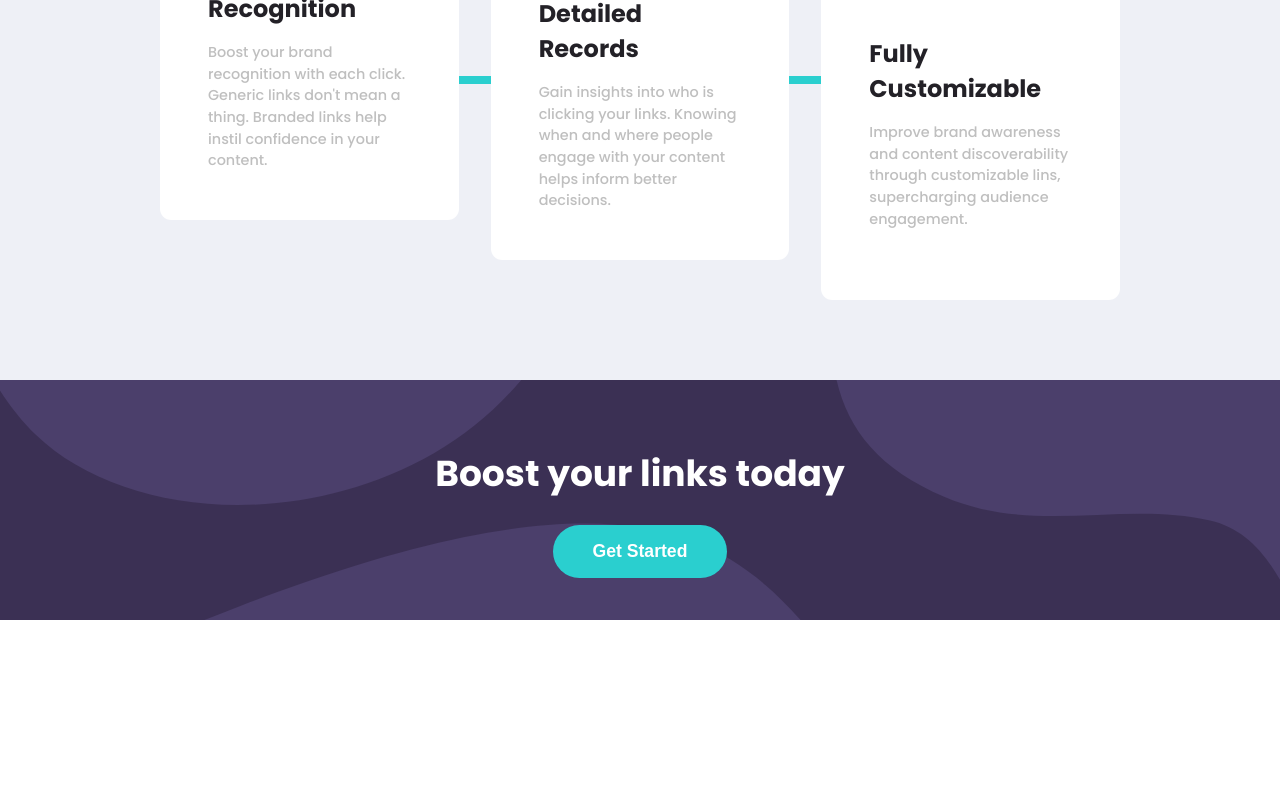
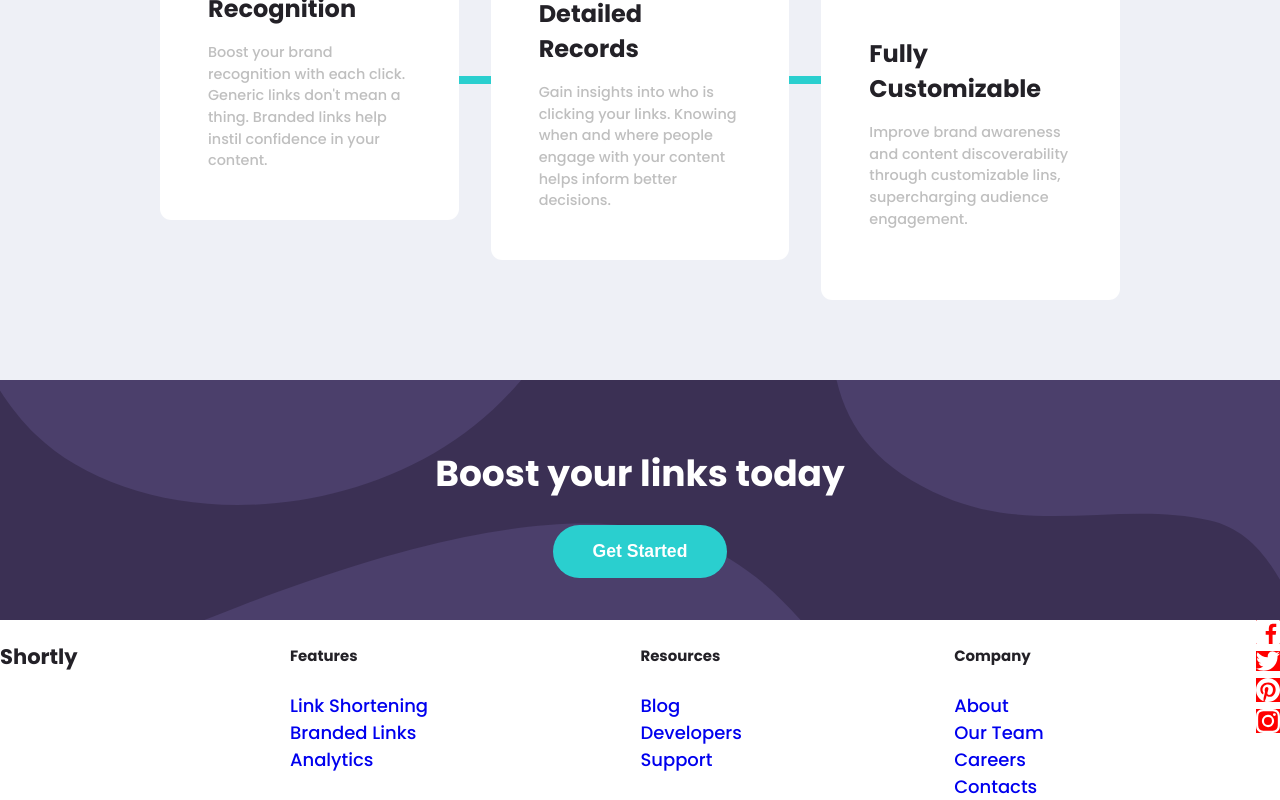
Before and after one commit to slekstut/url-shortening-api-master, a Vue app: page / in a window 1280 px wide. Shown: the part 1448-2248 px from the top of the page. Before the commit the page ends 2068 px from the top, so only its background shows below. Built offline with nearby package versions, Linux system fonts and the light colour scheme.

Commit message:
footer ongoing

```diff
--- a/src/App.vue
+++ b/src/App.vue
@@ -4,6 +4,7 @@
     <Home />
     <About/>
     <Boost/>
+    <Footer/>
   </div>
 </template>
 
@@ -12,6 +13,7 @@ import Navbar from "./components/Navbar.vue";
 import Home from "./views/Home.vue";
 import About from "./views/About.vue";
 import Boost from "./views/Boost.vue";
+import Footer from "./components/Footer.vue";
 
 export default {
   name: "App",
@@ -19,7 +21,8 @@ export default {
     Navbar,
     Home,
     About,
-    Boost
+    Boost,
+    Footer
   },
 };
 </script>
--- a/src/components/Footer.vue
+++ b/src/components/Footer.vue
@@ -1,23 +1,70 @@
 <template>
-    <div>
-        <div>
+  <footer class="footer">
+    <div class="footer-wrapper">
+      <div class="footer-column">
         <h3>Shortly</h3>
       </div>
-        <div>
+      <div class="footer-column">
         <h5>Features</h5>
         <a href="#">Link Shortening</a>
         <a href="#">Branded Links</a>
         <a href="#">Analytics</a>
       </div>
+      <div class="footer-column">
+        <h5>Resources</h5>
+        <a href="#">Blog</a>
+        <a href="#">Developers</a>
+        <a href="#">Support</a>
       </div>
+      <div class="footer-column">
+        <h5>Company</h5>
+        <a href="#">About</a>
+        <a href="#">Our Team</a>
+        <a href="#">Careers</a>
+        <a href="#">Contacts</a>
+      </div>
+      <div class="footer-column">
+        <a href="#"
+          ><img src="../assets/images/icon-facebook.svg" alt="facebok"
+        /></a>
+        <a href="#"
+          ><img src="../assets/images/icon-twitter.svg" alt="twitter"
+        /></a>
+        <a href="#"
+          ><img src="../assets/images/icon-pinterest.svg" alt="pinterest"
+        /></a>
+        <a href="#"
+          ><img src="../assets/images/icon-instagram.svg" alt="instagram"
+        /></a>
+      </div>
+    </div>
+  </footer>
 </template>
 
 <script>
 export default {
-
-    }
+};
 </script>
 
 <style lang="scss" scoped>
+@import "../assets/scss/_variables.scss";
 
+.footer {
+    .footer-wrapper {
+        display: flex;
+        flex-direction: row;
+        justify-content: space-between;
+        .footer-column {
+            display: flex;
+            flex-direction: column;
+            justify-content: start;
+            a {
+                text-decoration: none;
+            }
+            a img {
+                background-color: red;
+            }
+        }
+    }
+}
 </style>
```
Lines whose indentation alone changed are shown as unchanged.
